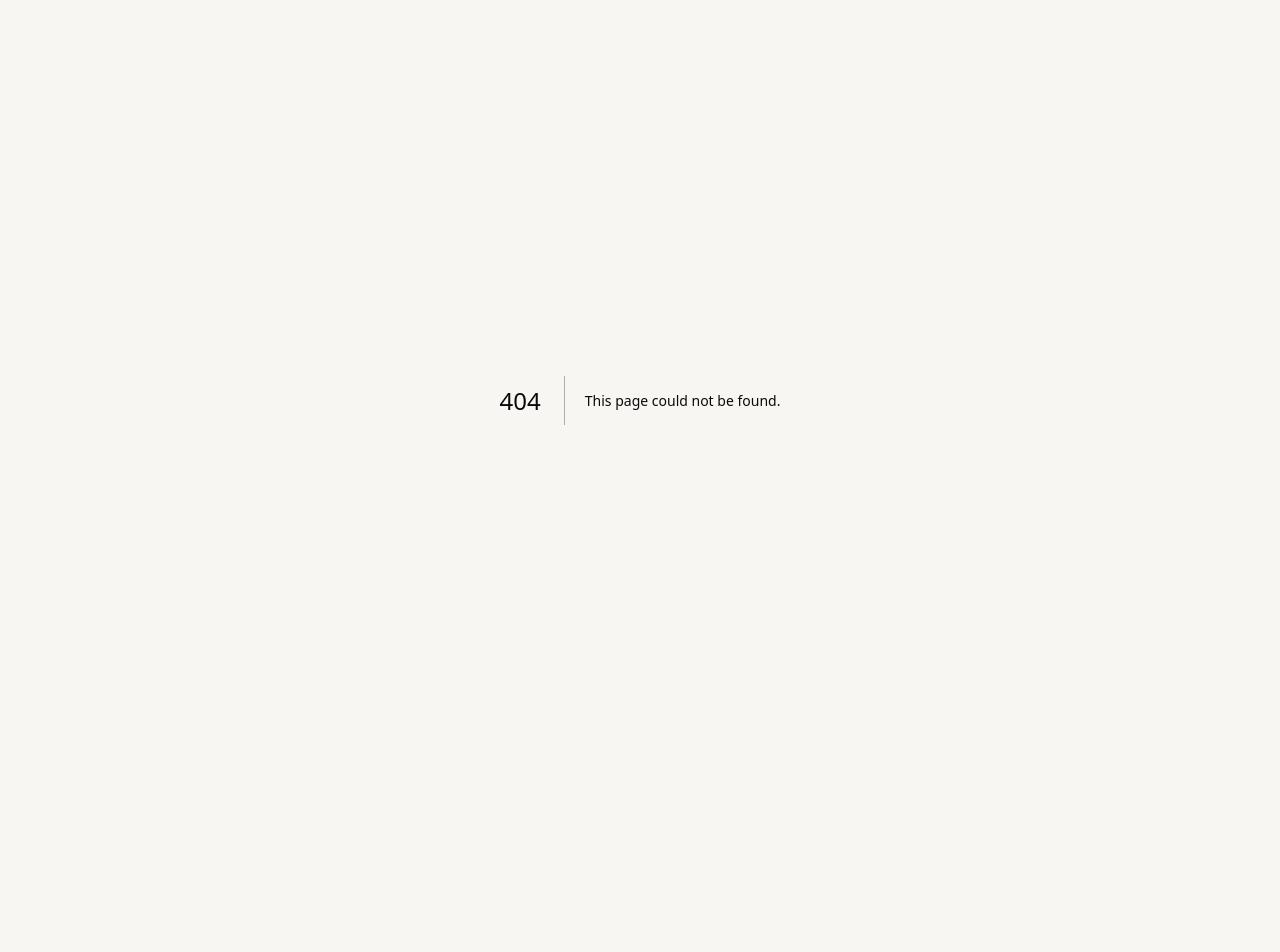
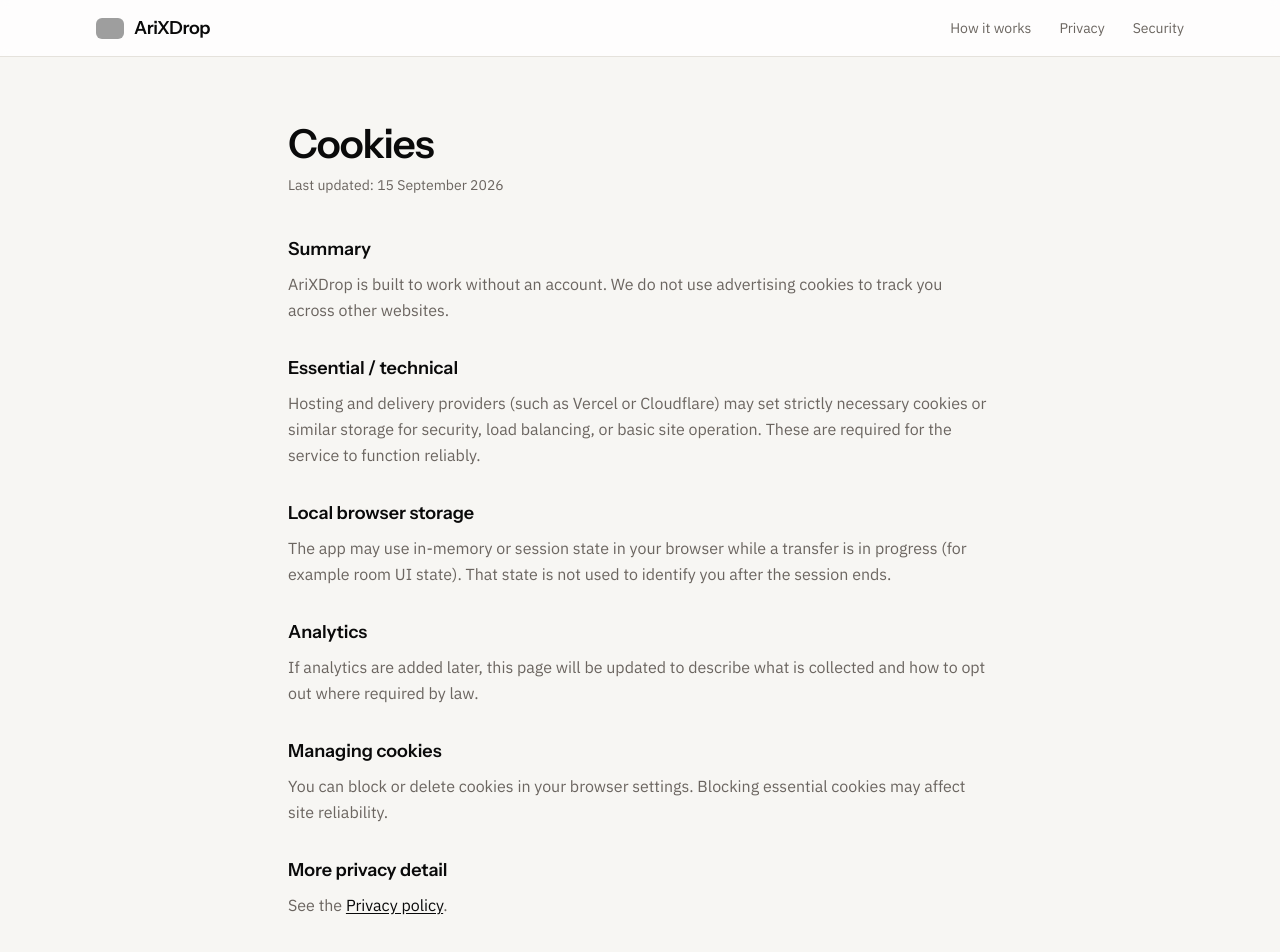
Before and after one commit to ariX08/arixdrop, a Next.js app: page /cookies in a window 1280 px wide. Before the commit this address had no page. Shown: the top 952 px of the page. Before the commit the page ends 800 px from the top, so only its background shows below. Built offline with nearby package versions, Linux system fonts and the light colour scheme; grey boxes are pictures that could not be loaded.

Commit message:
Add Cookies page

```diff
--- /dev/null
+++ b/src/app/cookies/page.tsx
@@ -0,0 +1,75 @@
+import { Header } from "@/components/Header";
+import { Footer } from "@/components/Footer";
+
+export const metadata = {
+  title: "Cookies — AriXDrop",
+  description: "How AriXDrop uses cookies and similar technologies.",
+};
+
+export default function CookiesPage() {
+  return (
+    <>
+      <Header />
+      <main className="flex-1 max-w-3xl mx-auto px-5 sm:px-8 py-12 sm:py-16">
+        <h1 className="font-display font-semibold text-3xl tracking-tight text-ink">Cookies</h1>
+        <p className="text-sm text-muted mt-2">Last updated: 15 September 2026</p>
+
+        <div className="mt-10 space-y-8 text-muted leading-relaxed">
+          <section>
+            <h2 className="font-display font-semibold text-lg text-ink mb-2">Summary</h2>
+            <p>
+              AriXDrop is built to work without an account. We do not use advertising cookies to
+              track you across other websites.
+            </p>
+          </section>
+
+          <section>
+            <h2 className="font-display font-semibold text-lg text-ink mb-2">Essential / technical</h2>
+            <p>
+              Hosting and delivery providers (such as Vercel or Cloudflare) may set strictly
+              necessary cookies or similar storage for security, load balancing, or basic site
+              operation. These are required for the service to function reliably.
+            </p>
+          </section>
+
+          <section>
+            <h2 className="font-display font-semibold text-lg text-ink mb-2">Local browser storage</h2>
+            <p>
+              The app may use in-memory or session state in your browser while a transfer is in
+              progress (for example room UI state). That state is not used to identify you after the
+              session ends.
+            </p>
+          </section>
+
+          <section>
+            <h2 className="font-display font-semibold text-lg text-ink mb-2">Analytics</h2>
+            <p>
+              If analytics are added later, this page will be updated to describe what is collected
+              and how to opt out where required by law.
+            </p>
+          </section>
+
+          <section>
+            <h2 className="font-display font-semibold text-lg text-ink mb-2">Managing cookies</h2>
+            <p>
+              You can block or delete cookies in your browser settings. Blocking essential cookies
+              may affect site reliability.
+            </p>
+          </section>
+
+          <section>
+            <h2 className="font-display font-semibold text-lg text-ink mb-2">More privacy detail</h2>
+            <p>
+              See the{" "}
+              <a href="/privacy" className="text-ink underline underline-offset-2">
+                Privacy policy
+              </a>
+              .
+            </p>
+          </section>
+        </div>
+      </main>
+      <Footer />
+    </>
+  );
+}
```
